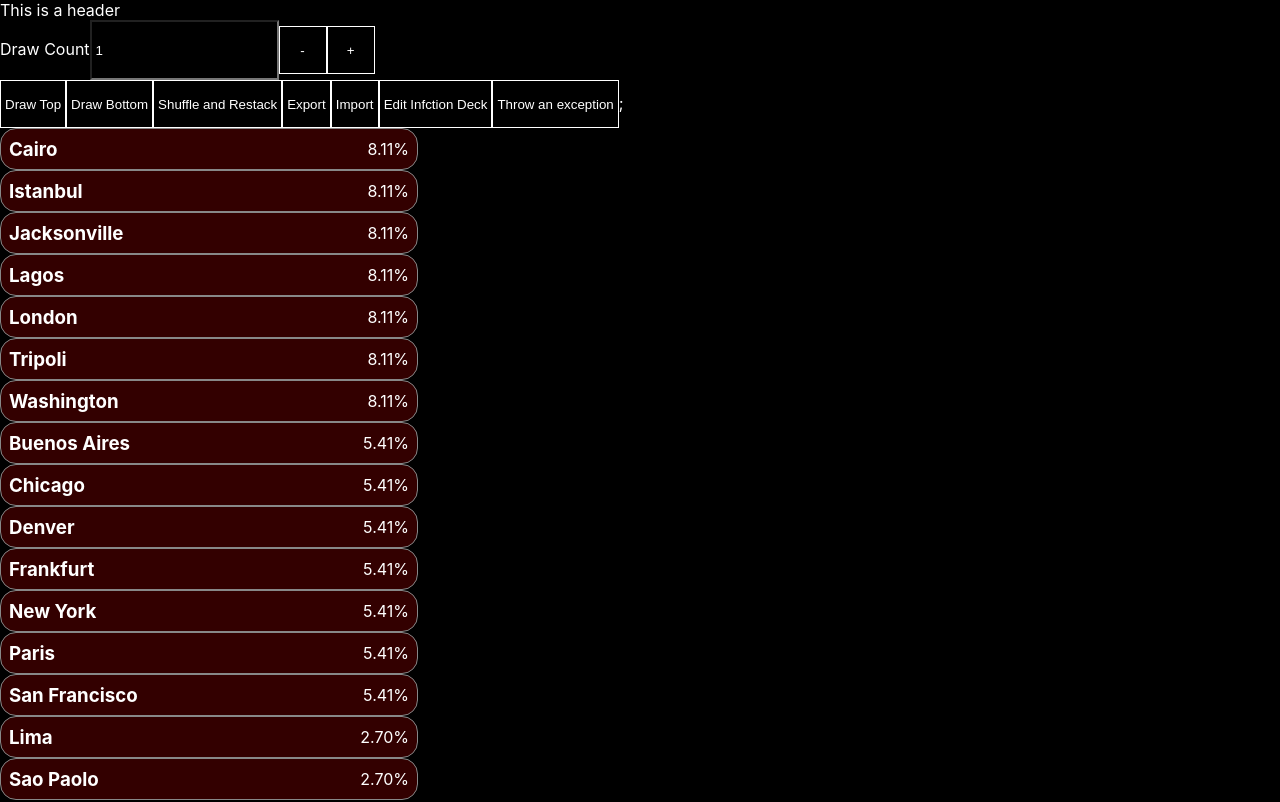
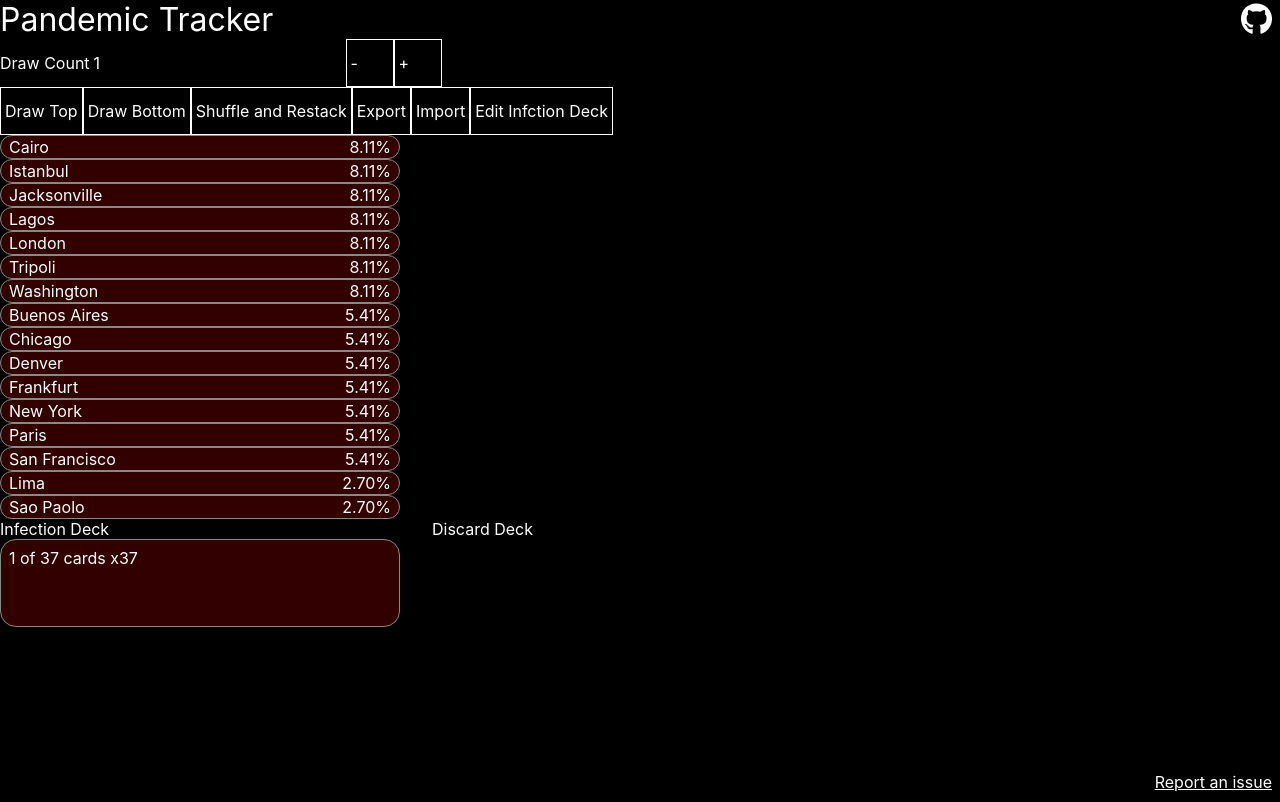
Before and after one commit to OldStarchy/pandemic_tracker, a React (Create React App) app: page / in a window 1280 px wide. Shown: the top 802 px of the page. Built offline with nearby package versions, Linux system fonts and the light colour scheme.

Commit message:
fix: improvements to layout

```diff
--- a/public/index.html
+++ b/public/index.html
@@ -10,34 +10,11 @@
 			content="Web site created using create-react-app"
 		/>
 		<link rel="apple-touch-icon" href="%PUBLIC_URL%/logo192.png" />
-    <!--
-      manifest.json provides metadata used when your web app is installed on a
-      user's mobile device or desktop. See https://developers.google.com/web/fundamentals/web-app-manifest/
-    -->
 		<link rel="manifest" href="%PUBLIC_URL%/manifest.json" />
-    <!--
-      Notice the use of %PUBLIC_URL% in the tags above.
-      It will be replaced with the URL of the `public` folder during the build.
-      Only files inside the `public` folder can be referenced from the HTML.
-
-      Unlike "/favicon.ico" or "favicon.ico", "%PUBLIC_URL%/favicon.ico" will
-      work correctly both with client-side routing and a non-root public URL.
-      Learn how to configure a non-root public URL by running `npm run build`.
-    -->
-    <title>React App</title>
+		<title>Pandemic Tracker</title>
 	</head>
 	<body>
 		<noscript>You need to enable JavaScript to run this app.</noscript>
 		<div id="root"></div>
-    <!--
-      This HTML file is a template.
-      If you open it directly in the browser, you will see an empty page.
-
-      You can add webfonts, meta tags, or analytics to this file.
-      The build step will place the bundled scripts into the <body> tag.
-
-      To begin the development, run `npm start` or `yarn start`.
-      To create a production bundle, use `npm run build` or `yarn build`.
-    -->
 	</body>
 </html>
--- a/src/App.tsx
+++ b/src/App.tsx
@@ -270,14 +270,6 @@ function App() {
 			>
 				Edit Infction Deck
 			</button>
-			<button
-				onClick={() => {
-					throw new Error();
-				}}
-			>
-				Throw an exception
-			</button>
-			;
 			<ol>
 				{cardDrawProbabilities.map(({ card, probability }, index) => {
 					const color = [...colors.entries()]
--- /dev/null
+++ b/src/components/common/Link.tsx
@@ -0,0 +1,6 @@
+import styled from 'styled-components';
+
+export const Link = styled.a`
+	text-decoration: underline;
+	padding: 0.5rem;
+`;
--- a/src/components/layout/MainLayout.tsx
+++ b/src/components/layout/MainLayout.tsx
@@ -1,19 +1,59 @@
-import { ReactNode } from 'react';
+import { faGithub } from '@fortawesome/free-brands-svg-icons';
+import { FontAwesomeIcon } from '@fortawesome/react-fontawesome';
+import { ReactNode, useMemo } from 'react';
+import { Link } from '../common/Link';
 
 export function MainLayout({ children }: { children: ReactNode }) {
+	const newIssueLink = useMemo(() => {
+		const newIssueLink = new URL(
+			`https://github.com/OldStarchy/pandemic_tracker/issues/new`
+		);
+
+		newIssueLink.searchParams.append(
+			'body',
+			(process.env.REACT_APP_GIT_SHA
+				? `Version: ${process.env.REACT_APP_GIT_SHA}\n\n`
+				: '') + '<!-- Write your issue here -->'
+		);
+
+		return newIssueLink;
+	}, []);
+
 	return (
 		<div
 			style={{
 				display: 'flex',
 				flexDirection: 'column',
 				width: '100vw',
-				height: '100vh',
+				height: '100dvh',
 				isolation: 'isolate',
 			}}
 		>
-			<header>This is a header</header>
-			<main style={{ flexGrow: 1 }}>{children}</main>
-			<footer>This is a footer</footer>
+			<header
+				style={{
+					display: 'flex',
+					justifyContent: 'space-between',
+					fontSize: '2rem',
+				}}
+			>
+				<h1>Pandemic Tracker</h1>
+				<div>
+					<Link
+						href="https://github.com/OldStarchy/pandemic_tracker"
+						target="_BLANK"
+						aria-label="Open the Pandemic Legacy project on GitHub in a new tab"
+						title="Open the Pandemic Legacy project on GitHub in a new tab"
+					>
+						<FontAwesomeIcon icon={faGithub} />
+					</Link>
+				</div>
+			</header>
+			<main style={{ flexGrow: 1, overflow: 'auto' }}>{children}</main>
+			<footer style={{ display: 'flex', justifyContent: 'flex-end' }}>
+				<Link href={newIssueLink.toString()} target="_BLANK">
+					Report an issue
+				</Link>
+			</footer>
 		</div>
 	);
 }
--- a/src/index.tsx
+++ b/src/index.tsx
@@ -5,6 +5,7 @@ import App from './App';
 import { MainLayout } from './components/layout/MainLayout';
 import './index.css';
 import reportWebVitals from './reportWebVitals';
+import './reset.css';
 
 Sentry.init({
 	dsn: 'https://f90fa035261e910e125efd9ec29e8fd7@o4506370894200832.ingest.us.sentry.io/4507555106521088',
--- /dev/null
+++ b/src/reset.css
@@ -0,0 +1,116 @@
+/***
+    The new CSS reset - version 1.11.2 (last updated 15.11.2023)
+    GitHub page: https://github.com/elad2412/the-new-css-reset
+***/
+
+/*
+    Remove all the styles of the "User-Agent-Stylesheet", except for the 'display' property
+    - The "symbol *" part is to solve Firefox SVG sprite bug
+    - The "html" element is excluded, otherwise a bug in Chrome breaks the CSS hyphens property (https://github.com/elad2412/the-new-css-reset/issues/36)
+ */
+*:where(
+		:not(html, iframe, canvas, img, svg, video, audio):not(svg *, symbol *)
+	) {
+	all: unset;
+	display: revert;
+}
+
+/* Preferred box-sizing value */
+*,
+*::before,
+*::after {
+	box-sizing: border-box;
+}
+
+/* Fix mobile Safari increase font-size on landscape mode */
+html {
+	-moz-text-size-adjust: none;
+	-webkit-text-size-adjust: none;
+	text-size-adjust: none;
+}
+
+/* Reapply the pointer cursor for anchor tags */
+a,
+button {
+	cursor: revert;
+}
+
+/* Remove list styles (bullets/numbers) */
+ol,
+ul,
+menu,
+summary {
+	list-style: none;
+}
+
+/* For images to not be able to exceed their container */
+img {
+	max-inline-size: 100%;
+	max-block-size: 100%;
+}
+
+/* removes spacing between cells in tables */
+table {
+	border-collapse: collapse;
+}
+
+/* Safari - solving issue when using user-select:none on the <body> text input doesn't working */
+input,
+textarea {
+	-webkit-user-select: auto;
+}
+
+/* revert the 'white-space' property for textarea elements on Safari */
+textarea {
+	white-space: revert;
+}
+
+/* minimum style to allow to style meter element */
+meter {
+	-webkit-appearance: revert;
+	appearance: revert;
+}
+
+/* preformatted text - use only for this feature */
+:where(pre) {
+	all: revert;
+	box-sizing: border-box;
+}
+
+/* reset default text opacity of input placeholder */
+::placeholder {
+	color: unset;
+}
+
+/* fix the feature of 'hidden' attribute.
+   display:revert; revert to element instead of attribute */
+:where([hidden]) {
+	display: none;
+}
+
+/* revert for bug in Chromium browsers
+   - fix for the content editable attribute will work properly.
+   - webkit-user-select: auto; added for Safari in case of using user-select:none on wrapper element*/
+:where([contenteditable]:not([contenteditable='false'])) {
+	-moz-user-modify: read-write;
+	-webkit-user-modify: read-write;
+	overflow-wrap: break-word;
+	-webkit-line-break: after-white-space;
+	-webkit-user-select: auto;
+}
+
+/* apply back the draggable feature - exist only in Chromium and Safari */
+:where([draggable='true']) {
+	-webkit-user-drag: element;
+}
+
+/* Revert Modal native behavior */
+:where(dialog:modal) {
+	all: revert;
+	box-sizing: border-box;
+}
+
+/* Remove details summary webkit styles */
+::-webkit-details-marker {
+	display: none;
+}
```
Also changed, not shown: package.json (+10 -1 lines), public/manifest.json, 1 other file (tests, documents, lock files or other folders). Lines whose indentation alone changed are shown as unchanged.
